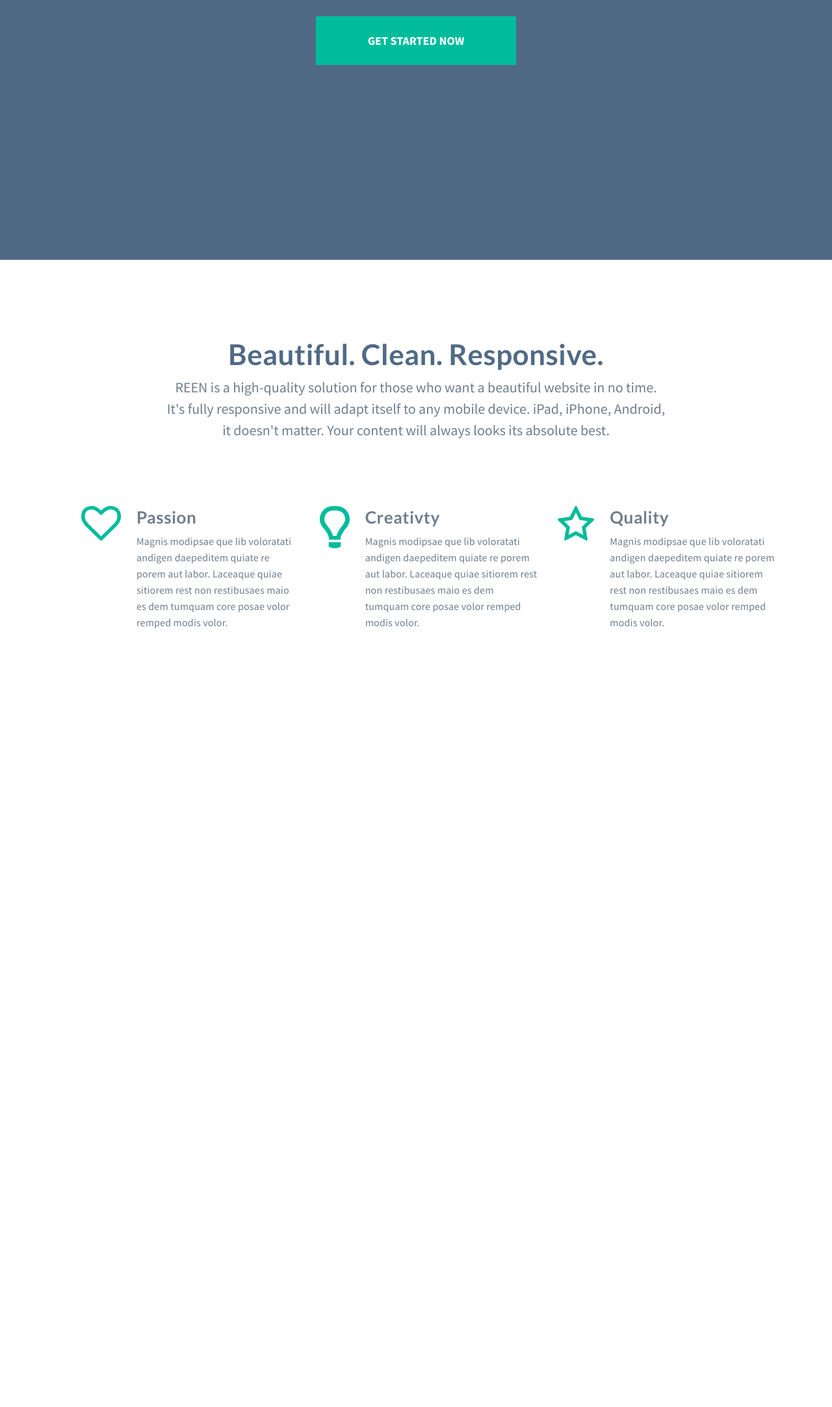
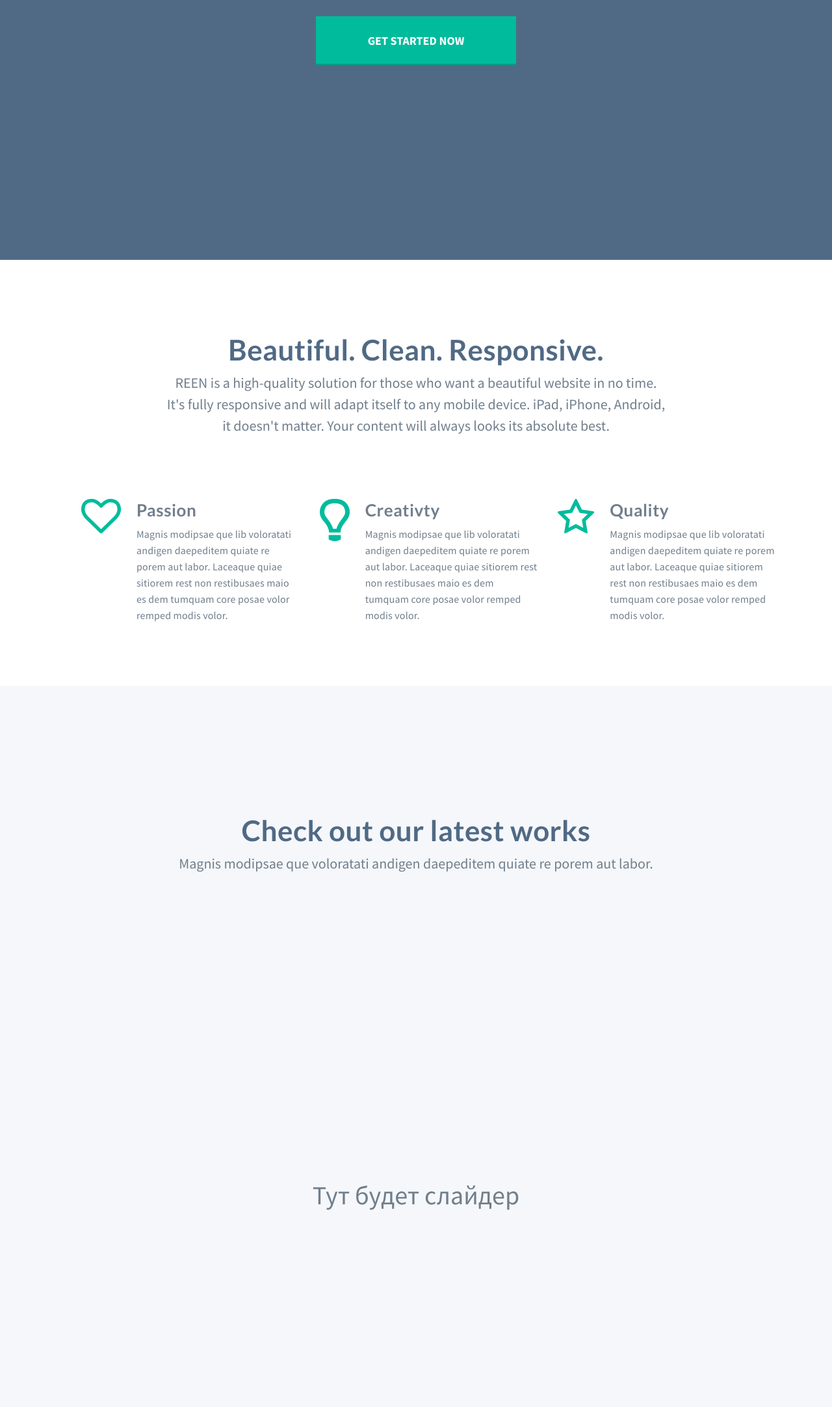
Before and after one commit to iIIya-von-einzbern/ReenBootstrap, a plain HTML site: page index.html in a window 1280 px wide. Shown: the part 634-2800 px from the top of the page at 65% size. Before the commit the page ends 1706 px from the top, so only its background shows below. Drawn offline with Linux system fonts and the light colour scheme.

Commit message:
New content

```diff
--- a/index.html
+++ b/index.html
@@ -55,6 +55,7 @@
             <div class="header-main__logo col-md-2">
                 <img src="./img/logo.png" alt="logo" class="header__img">
             </div>
+            <!-- TODO: Сделать мегаменю -->
             <nav class="header-main__nav col-md-8 ">
                 <ul class="header-main__list list-group list-group-horizontal justify-content-around">
                     <li class="header-main__item"><a href="#" class="header-main__link">Home</a></li>
@@ -66,7 +67,7 @@
                     <li class="header-main__item"><a href="#" class="header-main__link">Contact</a></li>
                 </ul>
             </nav>
-            <div class="header-main__search col-md-2 justify-content-center">
+            <div class="header-main__search col-md-2 row justify-content-end">
                 <button class="header-main__btn"><i class="fas fa-search"></i></button>
             </div>
         </div>
@@ -76,12 +77,13 @@
 <section class="banner container-fluid">
     <div class="banner__content row h-100 align-items-center justify-content-center">
             <div class="banner__text d-flex flex-column align-items-center justify-content-around">
+                <!-- TODO: Переделать структуру -->
                 <div class="text-center">
 
                     <h1 class="banner__title">Made for Designers</h1>
                     <p class="banner__subtitle">Create your online portfolio in minutes with the professionally and lovingly designed REEN website template. Customize your site with versatile and easy to use features.</p>
                 </div>
-                <button class="banner__btn ">Get started now</button>
+                <button class="banner__btn button-main">Get started now</button>
             </div>
     </div>
 </section>
@@ -121,8 +123,28 @@
 </div>
 </section>
 
+<section class="works container-fluid">
+    <div class="works__content container h-100">
+        <div class="works__top d-flex justify-content-center align-items-end">
+            <div class="desc-block text-center">
+                <h2 class="desc-block__title">Check out our latest works</h2>
+                <p class="desc-block__subtitle">Magnis modipsae que voloratati andigen daepeditem quiate re porem aut labor.</p>
+            </div>
+        </div>
+        <!-- TODO: Добавить слайдер -->
+        <div class="works__slider row text-center align-items-center justify-content-center">
+            <h1>Тут будет слайдер</h1>
+        </div>
+    </div>
+</section>
 
-
+<section class="call container d-flex justify-content-center align-items-center">
+    <div class="desc-block text-center">
+        <h2 class="desc-block__title">Want to work with us?</h2>
+        <p class="desc-block__subtitle"> Magnis modipsae que voloratati andigen daepeditem quiate re porem aut labor. Laceaque quiae sitiorem rest non restibusaes maio es dem tumquam.</p>
+        <button class="call__btn button-main">Get in touch</button>
+    </div>
+</section>
 <!-- Scripts -->
     <script src="./js/jquery-3.5.1.min.js"></script>
     <script src="./js/bootstrap.bundle.min.js"></script>
--- a/scss/style.scss
+++ b/scss/style.scss
@@ -131,7 +131,7 @@ a {
         font-size: 12px;
     }
     &__btn {
-        margin-left: 100%;
+
         background: none;
         border: none;
         &:hover {
@@ -193,13 +193,17 @@ a {
     }
 
     &__btn {
+        padding: 1.5rem 5rem;
+    }
+}
+.button-main {
     color: $col-white;
     background-color: $col-sec;
     border: none;
     font-size: 18px;
     font-weight: 700;
     text-transform: uppercase;
-        padding: 1.5rem 5rem;
+    box-shadow: inset 0 -2px 0 rgba(0, 0, 0, 0.15);
 
     position: relative;
     overflow: hidden;
@@ -221,19 +225,17 @@ a {
         animation: main-button 1s linear infinite;
     }
 }
-}
-
 .about {
 
     &__top {
-        height: 295px;
+        height: 18rem;
     }
 
     &__text {
     }
 
     &__bottom {
-        height: 377px;
+        height: 23rem;
     }
 
     &__list {
@@ -282,6 +284,31 @@ a {
         line-height: 25px;
     }
 }
+.works {
+    background-color: $col-header;
+    height: 1270px;
+
+    &__content {
+    }
+
+    &__top {
+        height: 306px;
+    }
+
+    &__slider {
+        height: (1270px-306px);
+    }
+}
+.call {
+    height: 483px;
+
+    &__btn {
+        font-size: 15px;
+        padding: 1rem 1.7rem;
+    }
+}
+
+
 
 
 
```
Also changed, not shown: css/style.css. Lines whose indentation alone changed are shown as unchanged.
